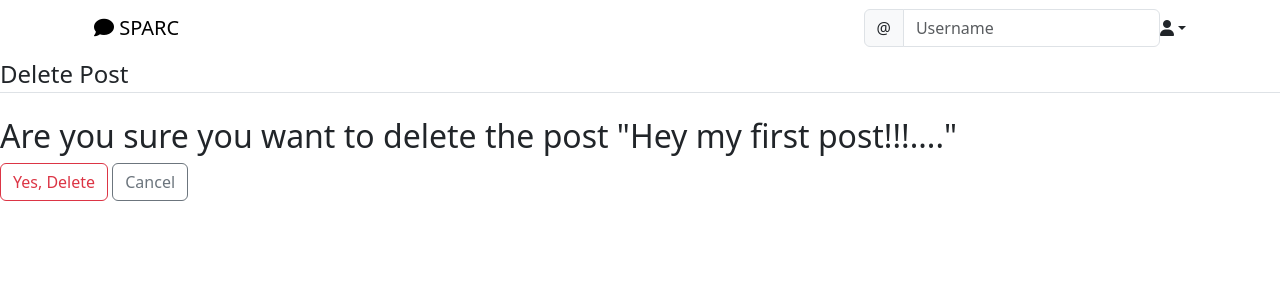
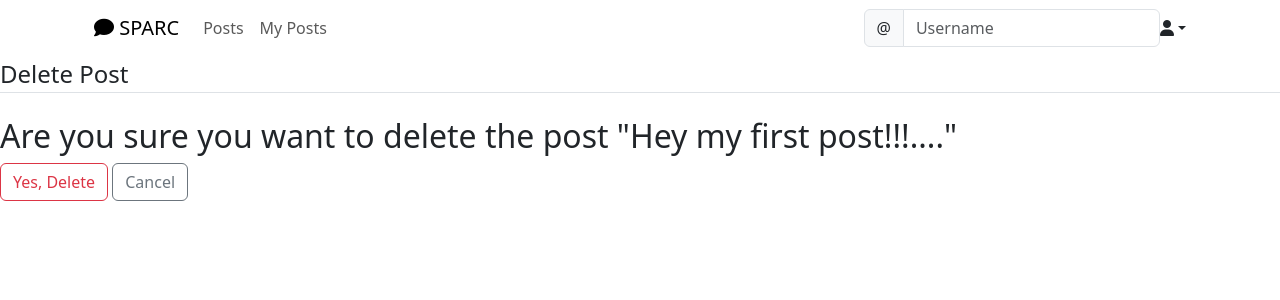
Before and after one commit to samuel2l/Django-Social-Media-Web-App, a Django app: page /posts/2/delete/ in a window 1280 px wide. Shown: the top 300 px of the page. Run offline with Django 5.2, Linux system fonts and the light colour scheme; a user stored in the database is signed in; data comes from the database, SQL or seed files in the repository; both versions use the stored data as it was after the commit; some libraries are stand-ins or nearby versions.

Commit message:
fix user auth error

```diff
--- a/dj_twitter/settings.py
+++ b/dj_twitter/settings.py
@@ -144,7 +144,7 @@ DEFAULT_AUTO_FIELD = 'django.db.models.BigAutoField'
 CRISPY_TEMPLATE_PACK = 'bootstrap5'
 LOGIN_REDIRECT_URL='home'
 ACCOUNT_EMAIL_REQUIRED=True
-EMAIL_BACKEND='_django.core.mail.backends.console.EmailBackend'
+EMAIL_BACKEND='django.core.mail.backends.console.EmailBackend'
 
 MEDIA_URL = '/media/'
 MEDIA_ROOT = os.path.join(BASE_DIR, 'media')
--- a/landing/templates/basee.html
+++ b/landing/templates/basee.html
@@ -4,8 +4,6 @@
   <meta charset="UTF-8">
   <meta name="viewport" content="width=device-width, initial-scale=1.0">
   <script src="https://kit.fontawesome.com/1d71f92e0a.js" crossorigin="anonymous"></script>
-
-
   <title>Sparc</title>
   <link href="https://cdn.jsdelivr.net/npm/bootstrap@5.3.3/dist/css/bootstrap.min.css" rel="stylesheet" integrity="sha384-QWTKZyjpPEjISv5WaRU9OFeRpok6YctnYmDr5pNlyT2bRjXh0JMhjY6hW+ALEwIH" crossorigin="anonymous">
 </head>
@@ -22,10 +20,16 @@
         {% else %}
         href="{% url 'home' %}"
         {% endif %}
-
         ><i class="fas fa-comment"></i> SPARC</a>
         <div class="collapse navbar-collapse" id="navbarTogglerDemo03">
           <ul class="navbar-nav me-auto mb-2 mb-lg-0">
+
+            <li class="nav-item">
+              <a class="nav-link" href="{% url 'posts' %}">Posts</a>
+            </li>
+            <li class="nav-item">
+              <a class="nav-link" href="{% url 'my-posts'   %}">My Posts</a>
+            </li>
           </ul>
           <form class="d-flex">
             <div class="input-group">
@@ -35,7 +39,7 @@
           </form>
           {% if user.is_authenticated %}
           <div class="nav-item dropdown">
-            <a class="nav-link dropdown-toggle text-dark" data-bs-toggle="dropdown" role="buton" aria-expanded="false"><i class="fas fa-user"></i></a>
+            <a class="nav-link dropdown-toggle text-dark" data-bs-toggle="dropdown" role="button" aria-expanded="false"><i class="fas fa-user"></i></a>
             <ul class="dropdown-menu">
               <li><a class="dropdown-item" href="{% url 'profile' user.profile.pk %}">Profile</a></li>
               <li><a class="dropdown-item" href="{% url 'account_logout' %}">Sign Out</a></li>
@@ -50,7 +54,5 @@
 
   {% block content %}
   {% endblock content %}
-
-
 </body>
 </html>
--- a/social/views.py
+++ b/social/views.py
@@ -1,3 +1,4 @@
+from django.http import HttpResponse
 from django.shortcuts import get_object_or_404, render
 from django.urls import reverse, reverse_lazy
 from django.views.generic import ListView,DetailView,CreateView,UpdateView,DeleteView,View
@@ -60,8 +61,11 @@ def post_details(request,pk):
 
 
 def get_user_posts(request):
-    user_posts = Post.objects.filter(author=request.user)
-    return render(request,'posts.html',{'posts':user_posts})
+    posts = Post.objects.filter(author=request.user)
+    if posts:
+        return render(request,'posts.html',{'posts':posts})
+    else:
+        return  HttpResponse("You have no posts yet")
 
 class CreateCommentView(LoginRequiredMixin, CreateView):
     model = Comment
```
Also changed, not shown: db.sqlite3. Lines whose indentation alone changed are shown as unchanged.
